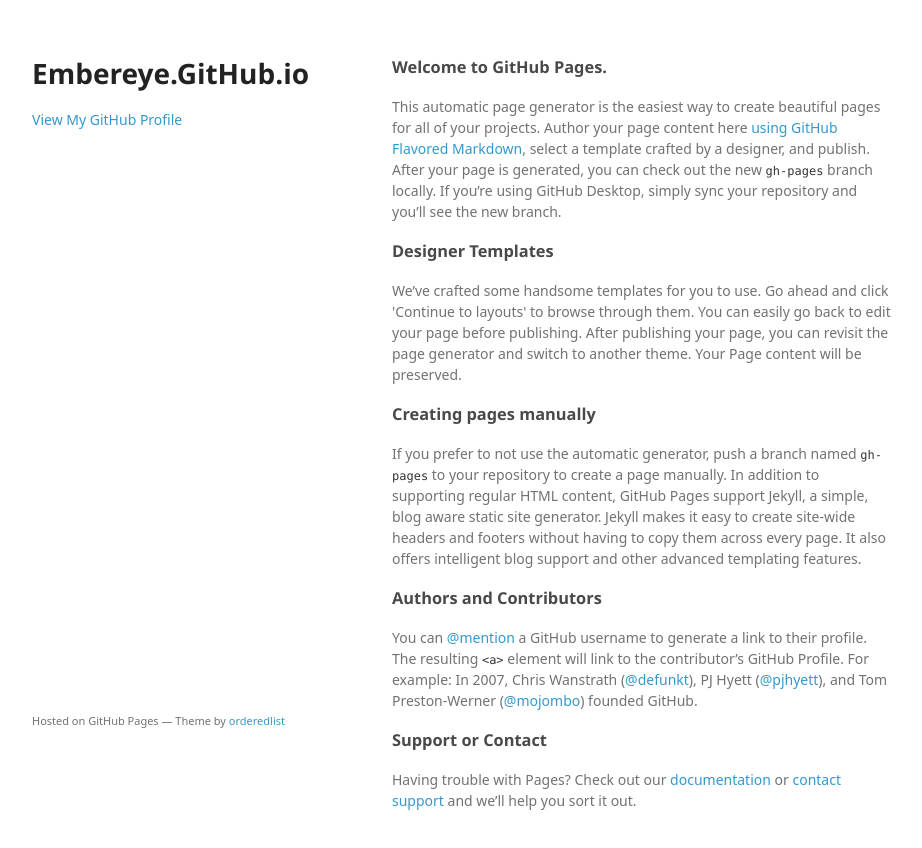
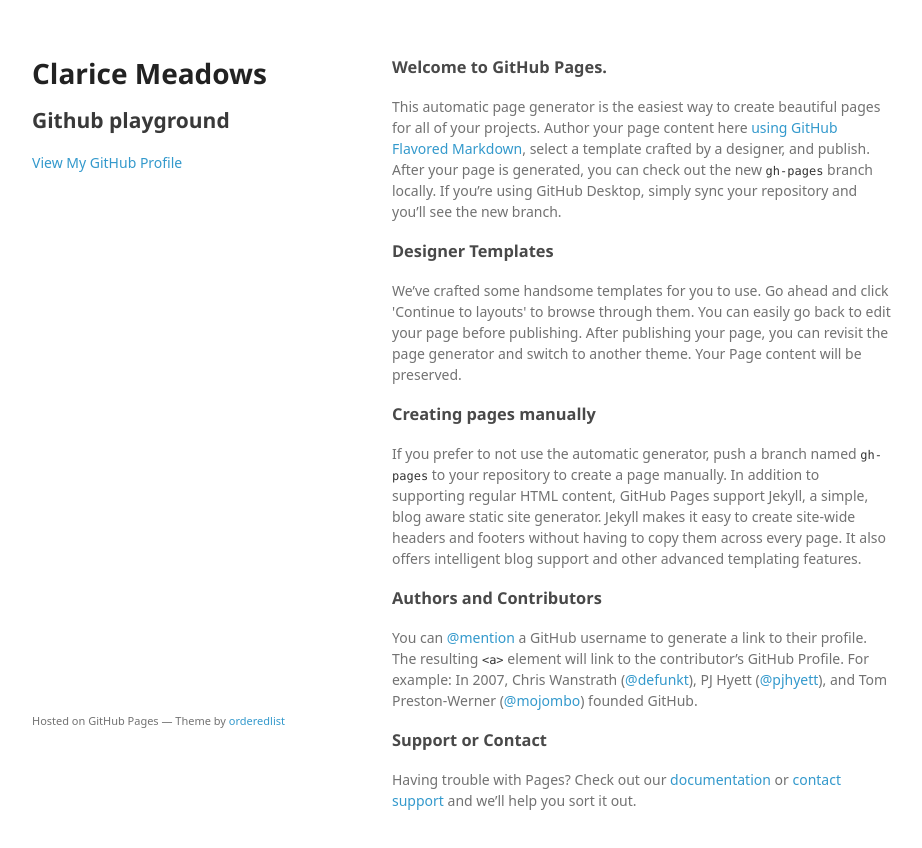
Before and after one commit to embereye/embereye.github.io, a plain HTML site: page index.html in a window 1280 px wide. Shown: the whole page, without its empty margins (178-1100 px from the left). Drawn offline with Linux system fonts and the light colour scheme; a web font is replaced by a local one.

Commit message:
Added friendlier tagline and title

```diff
--- a/index.html
+++ b/index.html
@@ -3,7 +3,7 @@
   <head>
     <meta charset="utf-8">
     <meta http-equiv="X-UA-Compatible" content="chrome=1">
-    <title>Embereye.GitHub.io by embereye</title>
+    <title>Clarice Meadows</title>
 
     <link rel="stylesheet" href="stylesheets/styles.css">
     <link rel="stylesheet" href="stylesheets/github-light.css">
@@ -15,7 +15,8 @@
   <body>
     <div class="wrapper">
       <header>
-        <h1>Embereye.GitHub.io</h1>
+        <h1>Clarice Meadows</h1>
+        <h2>Github playground</h2>
         <p></p>
 
 
```
